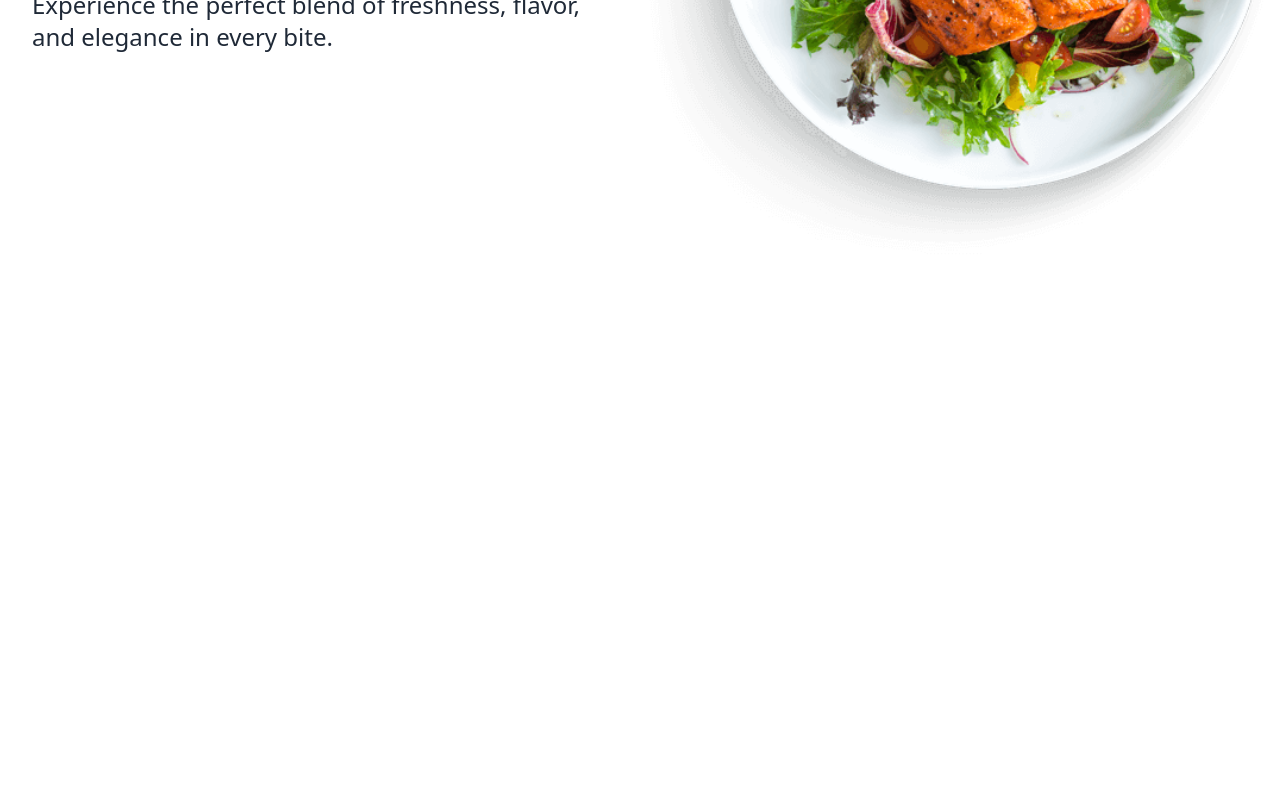
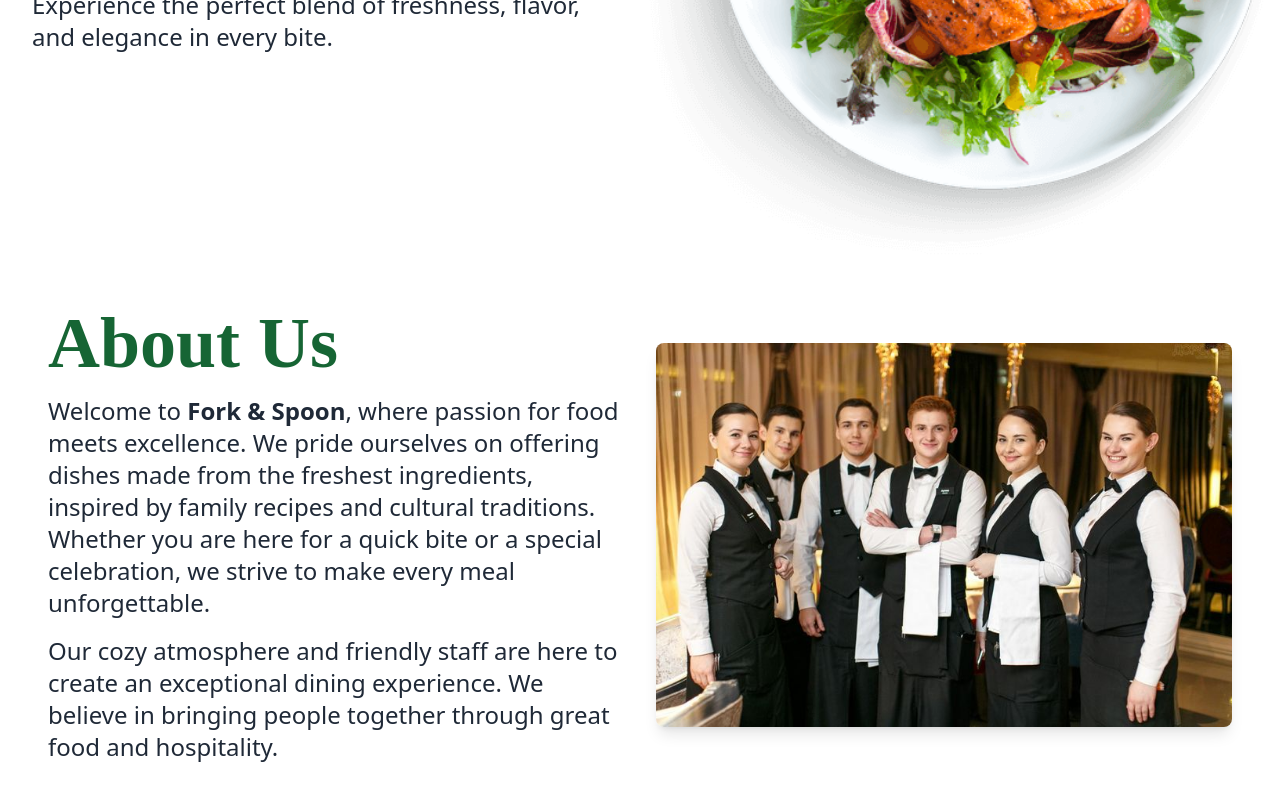
Before and after one commit to hadilbenyettou/Projet-web-Restaurant-, a React (Vite) app in the folder my-project/: page / in a window 1280 px wide. Shown: the part 484-1284 px from the top of the page. Before the commit the page ends 800 px from the top, so only its background shows below. Built offline with nearby package versions, Linux system fonts and the light colour scheme.

Commit message:
Adding AboutUs ..

```diff
--- /dev/null
+++ b/my-project/src/components/AboutUs.jsx
@@ -0,0 +1,33 @@
+function AboutUs() {
+    return (
+      <section className="bg-white py-12 px-6 md:px-12">
+        <div className="max-w-7xl mx-auto grid grid-cols-1 md:grid-cols-2 gap-8 items-center">
+          {/* Text Content */}
+          <div>
+            <h1 className="text-green-800 text-8xl md:text-7xl font-bold leading-tight font-[PlayfairDisplay]">About Us</h1>
+            <p className="text-gray-800 text-xl md:text-2xl mt-4 font-light">
+              Welcome to <span className="font-semibold">Fork & Spoon</span>, where passion for food meets excellence.
+              We pride ourselves on offering dishes made from the freshest ingredients, inspired by family recipes
+              and cultural traditions. Whether you are here for a quick bite or a special celebration,
+              we strive to make every meal unforgettable.
+            </p>
+            <p className="text-gray-800 text-xl md:text-2xl mt-4 font-light">
+              Our cozy atmosphere and friendly staff are here to create an exceptional dining experience.
+              We believe in bringing people together through great food and hospitality.
+            </p>
+          </div>
+
+          {/* Image Content */}
+          <div className="flex justify-center">
+            <img
+              src="/images/chefs2.jpg"
+              alt="Our Team"
+              className="rounded-lg shadow-lg max-w-full h-auto"
+            />
+          </div>
+        </div>
+      </section>
+    );
+  }
+
+  export default AboutUs;
--- a/my-project/src/components/Main.jsx
+++ b/my-project/src/components/Main.jsx
@@ -1,3 +1,4 @@
+import AboutUs from './AboutUs';
 import Header from './Header';
 import NavBar from './NavBar';
 function Main() {
@@ -5,6 +6,7 @@ function Main() {
     <div>
       <NavBar />
       <Header/>
+      <AboutUs/>
     </div>
   );
 }
```
Also changed, not shown: my-project/public/images/chefs.png (added), my-project/public/images/chefs2.jpg (added).
